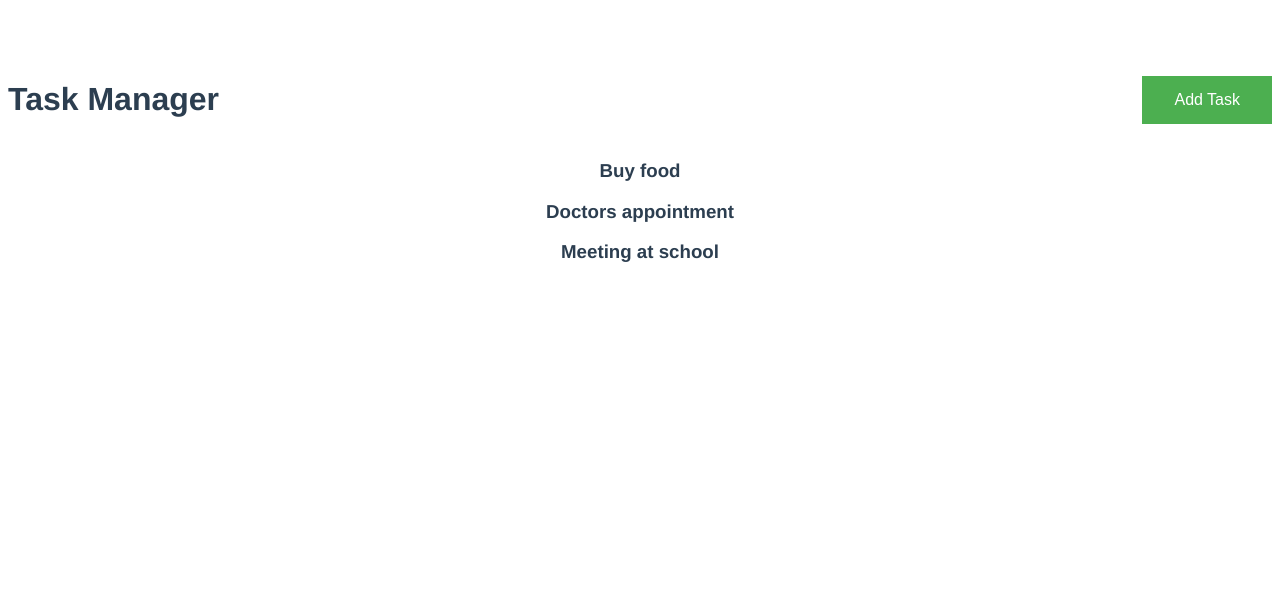
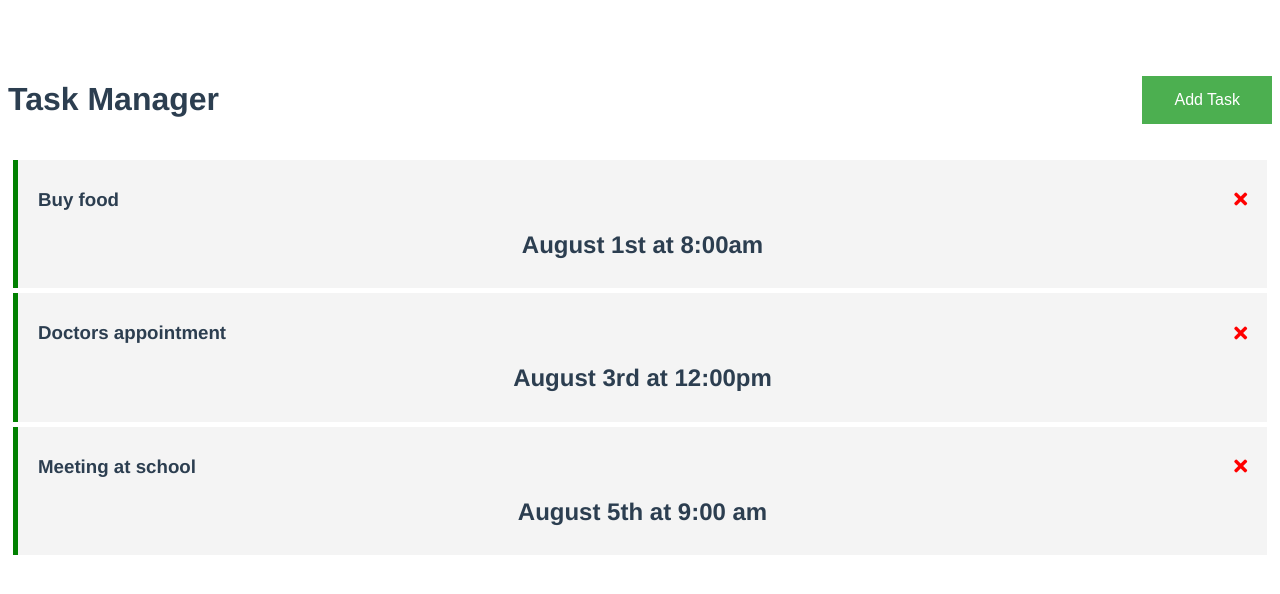
Before and after one commit to ChrisQ97/vue_task_manajer, a Vue app: page / in a window 1280 px wide. Shown: the top 594 px of the page. Built offline with nearby package versions, Linux system fonts and the light colour scheme.

Commit message:
Delete task, on reload page we will have all tasks again

```diff
--- a/public/index.html
+++ b/public/index.html
@@ -4,6 +4,7 @@
     <meta charset="utf-8">
     <meta http-equiv="X-UA-Compatible" content="IE=edge">
     <meta name="viewport" content="width=device-width,initial-scale=1.0">
+    <link rel="stylesheet" href="https://cdnjs.cloudflare.com/ajax/libs/font-awesome/5.15.4/css/all.min.css" integrity="sha512-1ycn6IcaQQ40/MKBW2W4Rhis/DbILU74C1vSrLJxCq57o941Ym01SwNsOMqvEBFlcgUa6xLiPY/NS5R+E6ztJQ==" crossorigin="anonymous" referrerpolicy="no-referrer" />
     <link rel="icon" href="<%= BASE_URL %>favicon.ico">
     <title><%= htmlWebpackPlugin.options.title %></title>
   </head>
--- a/src/App.vue
+++ b/src/App.vue
@@ -1,7 +1,7 @@
 <template>
   <div class="container">
     <Header/>
-    <Tasks :tasks="tasks"/>
+    <Tasks @delete-task="deleteTask" :tasks="tasks"/>
   </div>
 </template>
 
@@ -37,10 +37,18 @@
       {
         id: 3,
         text: 'Meeting at school',
-        day: 'August 5th at 9:00 am'
+        day: 'August 5th at 9:00 am',
+        reminder: true
       }
       ]
     },
+    methods: {
+      deleteTask(id){
+        if(confirm('Are you sure?')){
+          this.tasks = this.tasks.filter((task) => task.id !== id);
+        }
+      }
+    }
 }
 </script>
 
--- a/src/components/Task.vue
+++ b/src/components/Task.vue
@@ -1,5 +1,10 @@
 <template>
-	<h3>{{task.text}}</h3>
+	<div :class="[task.reminder ? 'reminder':'', 'task']">
+		<h3>{{task.text}}
+			<i @click="onDelete(task.id)" class="fas fa-times"></i>
+		</h3>
+		<h2>{{task.day}}</h2>
+	</div>
 </template>
 <script>
 	export default {
@@ -7,5 +12,31 @@
 		props: {
 			task: Object,
 		},
+		methods: {
+			onDelete(id){
+				this.$emit('delete-task', id)
+			}
+		},
 	}
 </script>
+<style scope>
+.fas {
+	color: red;
+}
+.task {
+	background: #f4f4f4;
+	margin: 5px;
+	padding: 10px 20px ;
+	cursor: pinter;
+
+
+}
+.task.reminder {
+	border-left: 5px solid green;
+}
+.task h3 {
+	display: flex;
+	align-items: center;
+	justify-content: space-between;
+}
+</style>
--- a/src/components/Tasks.vue
+++ b/src/components/Tasks.vue
@@ -1,6 +1,6 @@
 <template>
 	<div :key="task.id" v-for="task in tasks">
-		<Task :task="task"/>
+		<Task @delete-task="$emit('delete-task',task.id)" :task="task"/>
 	</div>
 </template>
 <script>
@@ -12,6 +12,7 @@
 		},
 		components: {
 			Task,
-		}
+		},
+		emits: ['delete-task'],
 	}
 </script>
```
